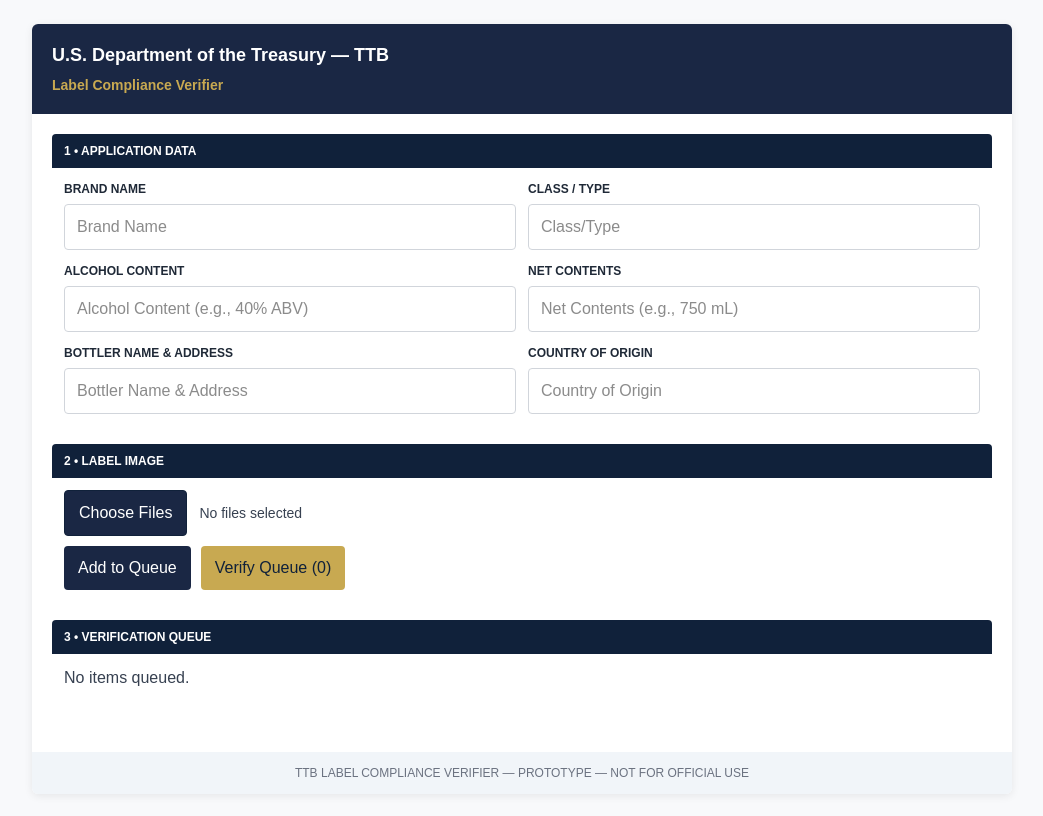
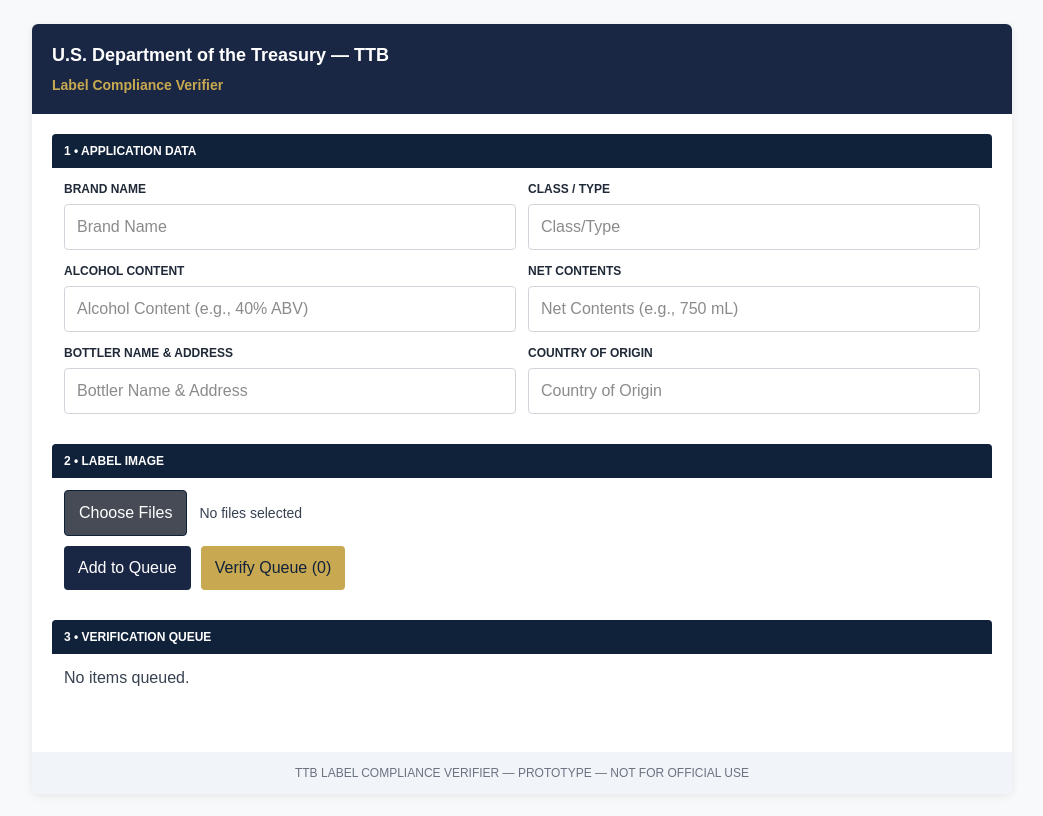
Before and after one commit to ry304/treas-take-home-label-verifer, a Next.js app: page / in a window 1280 px wide. Shown: the whole page, without its empty margins (118-1161 px from the left). Built offline with nearby package versions, Linux system fonts and the light colour scheme.

Commit message:
Redesign UI with professional government style 1.3.1

```diff
--- a/app/page.tsx
+++ b/app/page.tsx
@@ -137,7 +137,7 @@
     input: { width: "100%", padding: "10px 12px", border: "1px solid #d1d5db", borderRadius: 4, fontSize: 16 },
     buttonPrimary: { backgroundColor: "#1a2744", color: "#fff", padding: "10px 14px", border: "none", borderRadius: 4, cursor: "pointer", fontSize: 16 },
     buttonAccent: { backgroundColor: "#c8a951", color: "#10213a", padding: "10px 14px", border: "none", borderRadius: 4, cursor: "pointer", fontSize: 16 },
-    chooseButton: { backgroundColor: "#1a2744", color: "#fff", padding: "10px 14px", border: "1px solid #10213a", borderRadius: 4, cursor: "pointer", fontSize: 16 },
+    chooseButton: { backgroundColor: "#464b55", color: "#fff", padding: "10px 14px", border: "1px solid #10213a", borderRadius: 4, cursor: "pointer", fontSize: 16 },
     queueItem: { padding: 12, border: "1px solid #e6eef8", borderRadius: 4, marginBottom: 10, background: "#ffffff" },
     footer: { padding: 12, textAlign: "center", fontSize: 12, color: "#6b7280", background: "#f1f5f9", marginTop: 12 },
   };
```
